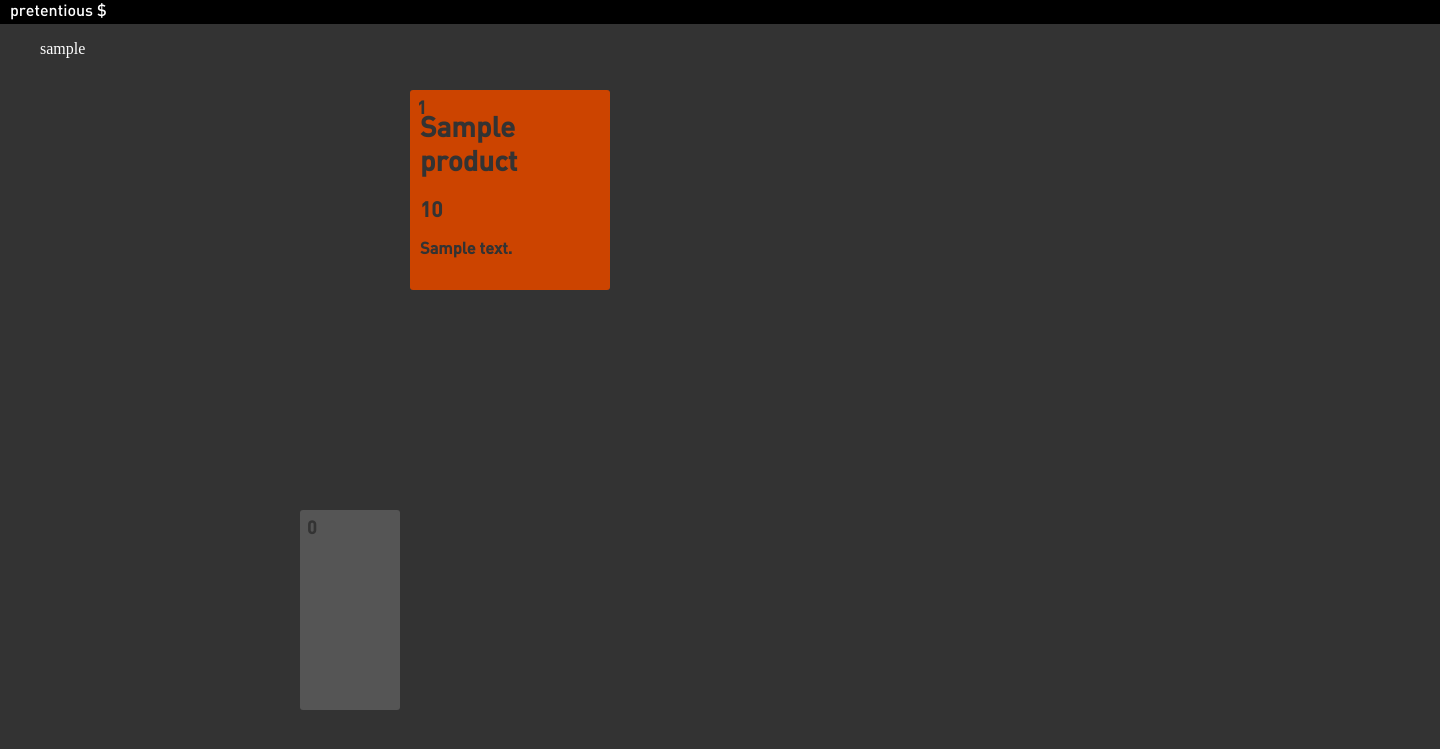
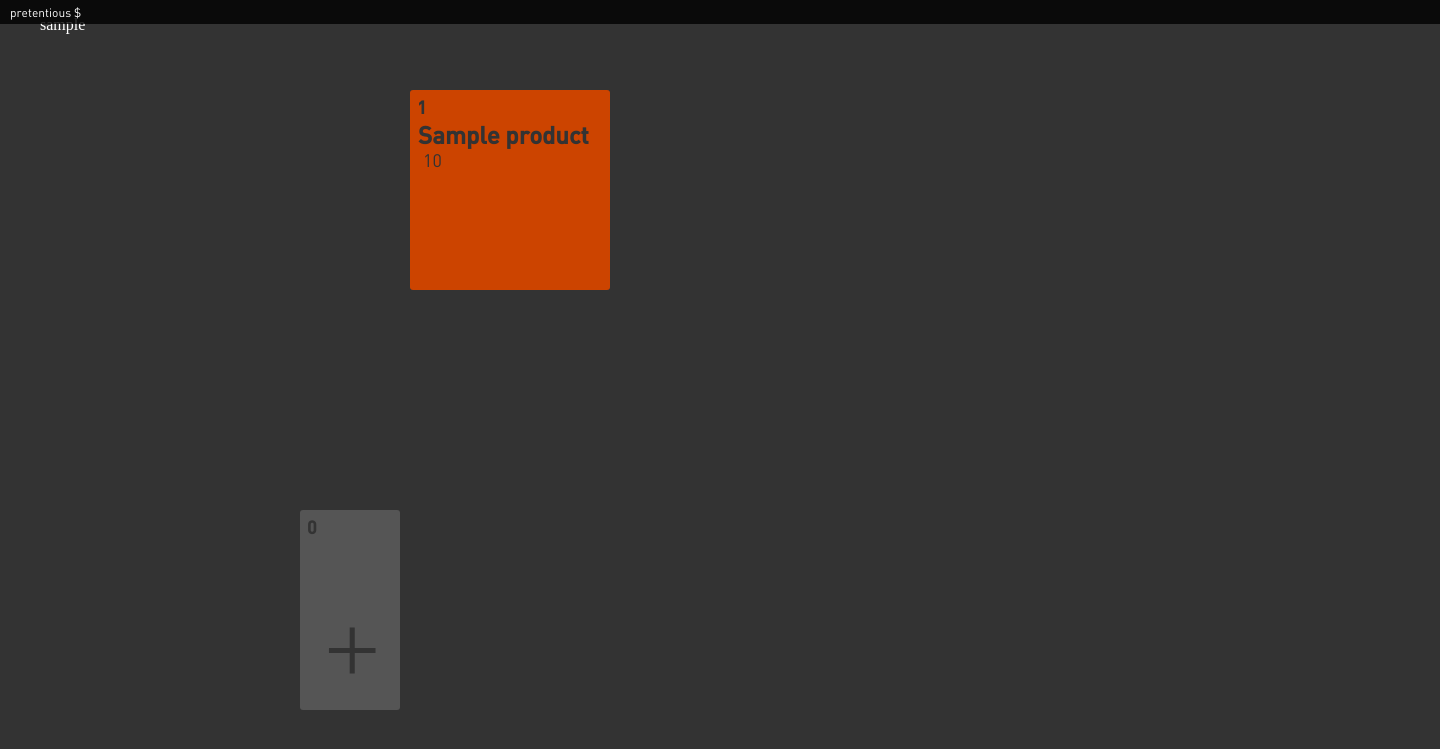
Before and after one commit to zbanks/pretentious, a Django app: template pos/templates/index.html in a window 1440 px wide; the page is wider, and only the part inside the window is pictured. Shown: the top 749 px of that part. Run offline with Django 3.2, Linux system fonts and the light colour scheme; the template is opened without the code that fills it: most values are stand-ins (such as "Sample title", 1, 10 or a date in 2020); style sheets or scripts are compiled from the project's sources; some libraries are stand-ins or nearby versions; some web fonts are replaced.

Commit message:
Continued cleanup of bar, typography fixed on grid
Typography is not finalized, but is at least not glaringly bad.

```diff
--- a/pos/static/fonts.less
+++ b/pos/static/fonts.less
@@ -1,2 +1,3 @@
-@font-face { font-family: DINPro; font-weight:400; src: url('/static/fonts/DinPro-Med.TTF');}
+@font-face { font-family: DINPro; font-weight:500; src: url('/static/fonts/DinPro-Med.TTF');}
+@font-face { font-family: DINPro; font-weight:400; src: url('/static/fonts/DinPro-Reg.TTF');}
 @font-face { font-family: DINPro; font-weight:300; src: url('/static/fonts/DinPro-Lt.TTF');}
--- a/pos/static/products.less
+++ b/pos/static/products.less
@@ -70,7 +70,18 @@ body {
     }
 
     .txtcont {
-        margin:10px
+        margin: 30px 8px 8px 8px
+    }
+}
+
+.product {
+    .name {
+        font-size:24px;
+    }
+    .price {
+        font-size:18px;
+        font-weight:400;
+        margin-left:5px;
     }
 }
 
@@ -103,12 +114,26 @@ body {
         color:#555;
         background-color:#BBB;
     }
+    &::after {
+        content:"+";
+        font-size:100px;
+        font-weight:300;
+        position: relative;
+        left: 24px;
+        bottom: -83px;
+    }
 }
 
 /** Text input **/
 
 .input_bar {
     input {
+        position: fixed;
+        width: 100%;
+        z-index: 10;
+        top: 0;
+        left: 0;
+
         font-family:inherit;
         outline: none;
     }
@@ -118,17 +143,18 @@ body {
         height:24px;
         margin:0;
 
-        background:black;
+        background:rgba(0,0,0,0.8);
         color:rgba(255,255,255,0.6);
         border:none;
-        padding: 0 10px 0 120px;
+        padding: 0 10px 0 85px;
     }
 
     &::before {
         content:"pretentious $ ";
         position:absolute;
-        top: 0px;
+        top: 5px;
         left: 10px;
-        font-size:inherit;
+        font-size:12px;
+        z-index:11
     }
 }
--- a/pos/templates/index.html
+++ b/pos/templates/index.html
@@ -8,9 +8,10 @@
             <div class="grid_box box{{ forloop.counter }}" productslug="{{ product.slug }}">
                 <div class="label">{{ forloop.counter }}</div>
                 <div class="txtcont">
-                    <h1>{{ product.name }}</h1>
-                    <h2>{{ product.price }}</h2>
-                    <h3>{{ product.description }}</h3>
+                    <div class="product">
+                        <span class="name">{{ product.name }}</span>
+                        <span class="price">{{ product.price }}</span>
+                    </div>
                 </div>
             </div>
         {% endfor %}
```
Also changed, not shown: pos/static/fonts/DinPro-Reg.TTF (added).
